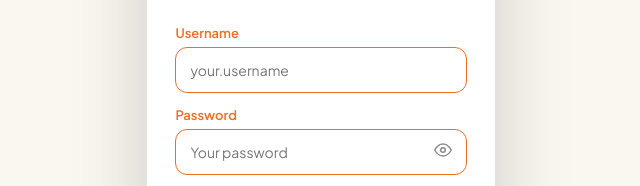
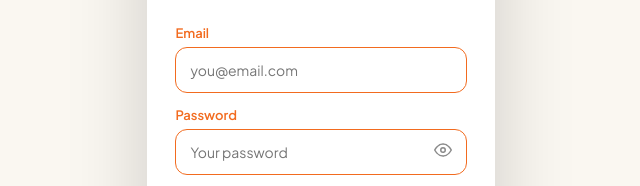
Before and after one commit to jarenkendrick14/monsoon-ai, a plain HTML site: page citizen/03-signin.html in a window 1280 px wide. Shown: the part 219-405 px from the top of the page, 319-959 px from the left. Drawn offline with nearby package versions, Linux system fonts and the light colour scheme.

Commit message:
fix: send email not username to login endpoint

```diff
--- a/citizen/03-signin.html
+++ b/citizen/03-signin.html
@@ -87,10 +87,9 @@
   <!-- Sign in form -->
   <form class="form-group" id="signinForm" onsubmit="handleSignin(event)">
     <div class="field-wrap">
-      <label class="field-label" for="username">Username</label>
+      <label class="field-label" for="username">Email</label>
       <div class="field-input-wrap">
-        <!-- BACKEND: Send as `username` in POST body -->
-        <input type="text" id="username" name="username" placeholder="your.username" autocomplete="username" />
+        <input type="email" id="username" name="username" placeholder="you@email.com" autocomplete="email" />
       </div>
     </div>
 
@@ -144,7 +143,7 @@ async function handleSignin(e) {
   try {
     const data = await apiFetch('/api/auth/login', {
       method: 'POST',
-      body: JSON.stringify({ username, password })
+      body: JSON.stringify({ email: username, password })
     });
 
     localStorage.setItem('monsoon_token', data.token);
```
